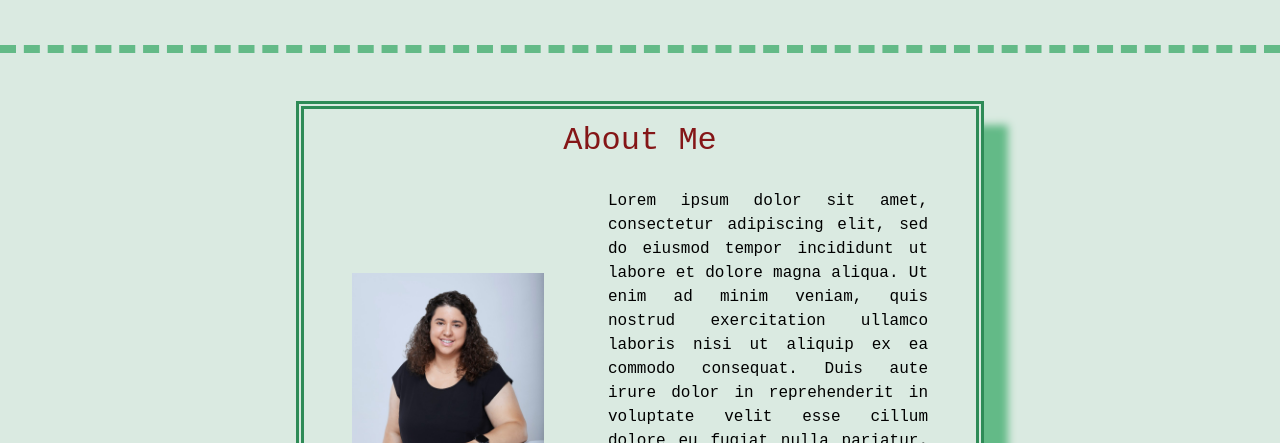
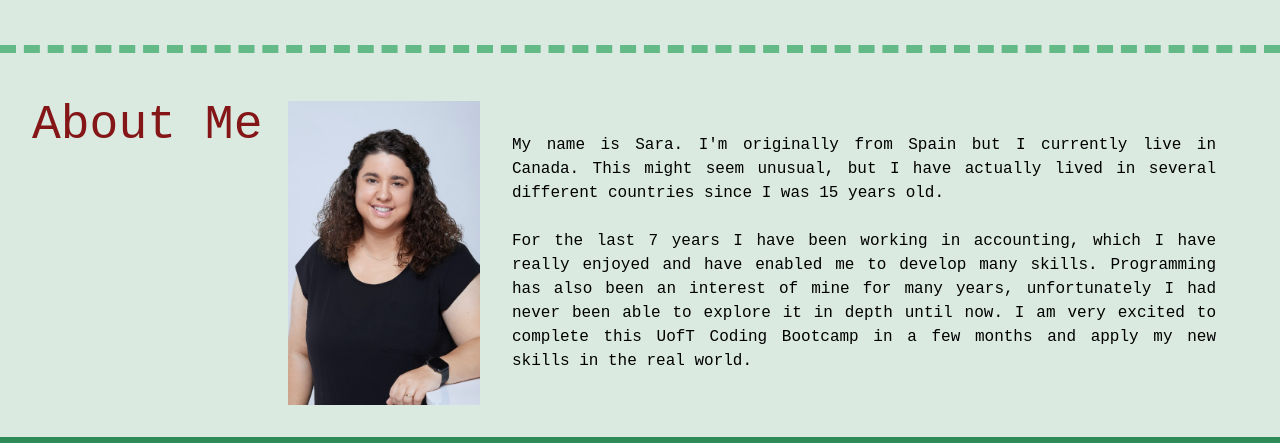
Before and after one commit to sarasg89/Module-02-Challenge, a plain HTML site: page index.html in a window 1280 px wide. Shown: the part 1063-1506 px from the top of the page. Drawn offline with Linux system fonts and the light colour scheme.

Commit message:
updated about me section

```diff
--- a/assets/css/style.css
+++ b/assets/css/style.css
@@ -141,30 +141,30 @@ header {
 
 /*The following selectors define the style of the About Me section*/
 #aboutme {
-    background-color: var(--hover);
-    margin: 3rem auto;
-    width: 50%;
-    padding: 1rem;
-    text-align: center;
-    border: 0.5rem double var(--green);
-    box-shadow: 1.5rem 1.5rem 0.5rem var(--box-shadow);
+    display: flex;
+    margin-top: 3rem;
+    margin-bottom: 2rem;
+    justify-content: space-between;
 }
 
 #aboutme h2 {
-    font-size: 2rem;
+    font-size: 3rem;
     color: var(--text);
+    margin-left: 2rem;
 }
 
-/*Container for the image and < p >*/
+/*Container for the image and <p>*/
 .imgcontainer {
     display: flex;
-    justify-content: center;
-    align-items: center;
+    justify-content: space-between;
+    margin-right: 2rem;
+    width: 75%;
 }
 
 #profilepic {
-    width: 30%;
-    padding: 2rem;
+    width: 20%;
+    height: auto;
+    object-fit: cover;
 }
 
 .imgcontainer p {
--- a/index.html
+++ b/index.html
@@ -17,7 +17,8 @@
             <ul>
                 <li><a href="#applications">Portfolio</a></li>
                 <li><a href="#aboutme">About Me</a></li>
-                <li><a href="https://drive.google.com/file/d/1YU1MQoTvYkEKrzqrLlF5Fb5w9IbHNdkL/view?usp=share_link" target="_blank">Resume</a></li>
+                <li><a href="https://drive.google.com/file/d/1YU1MQoTvYkEKrzqrLlF5Fb5w9IbHNdkL/view?usp=share_link"
+                        target="_blank">Resume</a></li>
                 <li><a href="#social-media">Contact Me</a></li>
             </ul>
         </nav>
@@ -25,8 +26,7 @@
     <section id="applications">
         <div class="apps">
             <div class="app1">
-                <img alt="Placeholder view vector"
-                    src="./assets/images/surf.jpg">
+                <img alt="Placeholder view vector" src="./assets/images/surf.jpg">
                 <div class="app1-text">
                     <h3>Surf Report</h3>
                     <a href="#">MERN Stack</a>
@@ -35,32 +35,28 @@
         </div>
         <div class="apps">
             <div class="apps2-5">
-                <img alt="Placeholder view vector"
-                    src="./assets/images/LED.jpg">
+                <img alt="Placeholder view vector" src="./assets/images/LED.jpg">
                 <div class="app2-5-text">
                     <h3>LED Wall</h3>
                     <a href="#">Node/IoT</a>
                 </div>
             </div>
             <div class="apps2-5">
-                <img alt="Placeholder view vector"
-                    src="./assets/images/calculator.jpg">
+                <img alt="Placeholder view vector" src="./assets/images/calculator.jpg">
                 <div class="app2-5-text">
                     <h3>Calculator</h3>
                     <a href="#">React/JavaScript/CSS</a>
                 </div>
             </div>
             <div class="apps2-5">
-                <img alt="Placeholder view vector"
-                    src="./assets/images/puzzels.jpg">
+                <img alt="Placeholder view vector" src="./assets/images/puzzels.jpg">
                 <div class="app2-5-text">
                     <h3>Pastel Puzzels</h3>
                     <a href="#">MERN Stack</a>
                 </div>
             </div>
             <div class="apps2-5">
-                <img alt="Placeholder view vector"
-                    src="./assets/images/running.jpg">
+                <img alt="Placeholder view vector" src="./assets/images/running.jpg">
                 <div class="app2-5-text">
                     <h3>Run Buddy</h3>
                     <a href="#">HTML/CSS</a>
@@ -72,14 +68,7 @@
         <h2>About Me</h2>
         <div class="imgcontainer">
             <img id="profilepic" src="./assets/images/Profile_picture.jpeg" alt="Sara's profile picture" />
-            <p>Lorem ipsum dolor sit amet, consectetur adipiscing elit, sed do eiusmod tempor incididunt ut labore et
-                dolore
-                magna aliqua. Ut enim ad minim veniam, quis nostrud exercitation ullamco laboris nisi ut aliquip ex ea
-                commodo consequat. Duis aute irure dolor in reprehenderit in voluptate velit esse cillum dolore eu
-                fugiat
-                nulla pariatur. Excepteur sint occaecat cupidatat non proident, sunt in culpa qui officia deserunt
-                mollit
-                anim id est laborum.</p>
+            <p>My name is Sara. I'm originally from Spain but I currently live in Canada. This might seem unusual, but I have actually lived in several different countries since I was 15 years old.<br></br>For the last 7 years I have been working in accounting, which I have really enjoyed and have enabled me to develop many skills. Programming has also been an interest of mine for many years, unfortunately I had never been able to explore it in depth until now. I am very excited to complete this UofT Coding Bootcamp in a few months and apply my new skills in the real world.</p>
         </div>
     </section>
     <footer>
```
